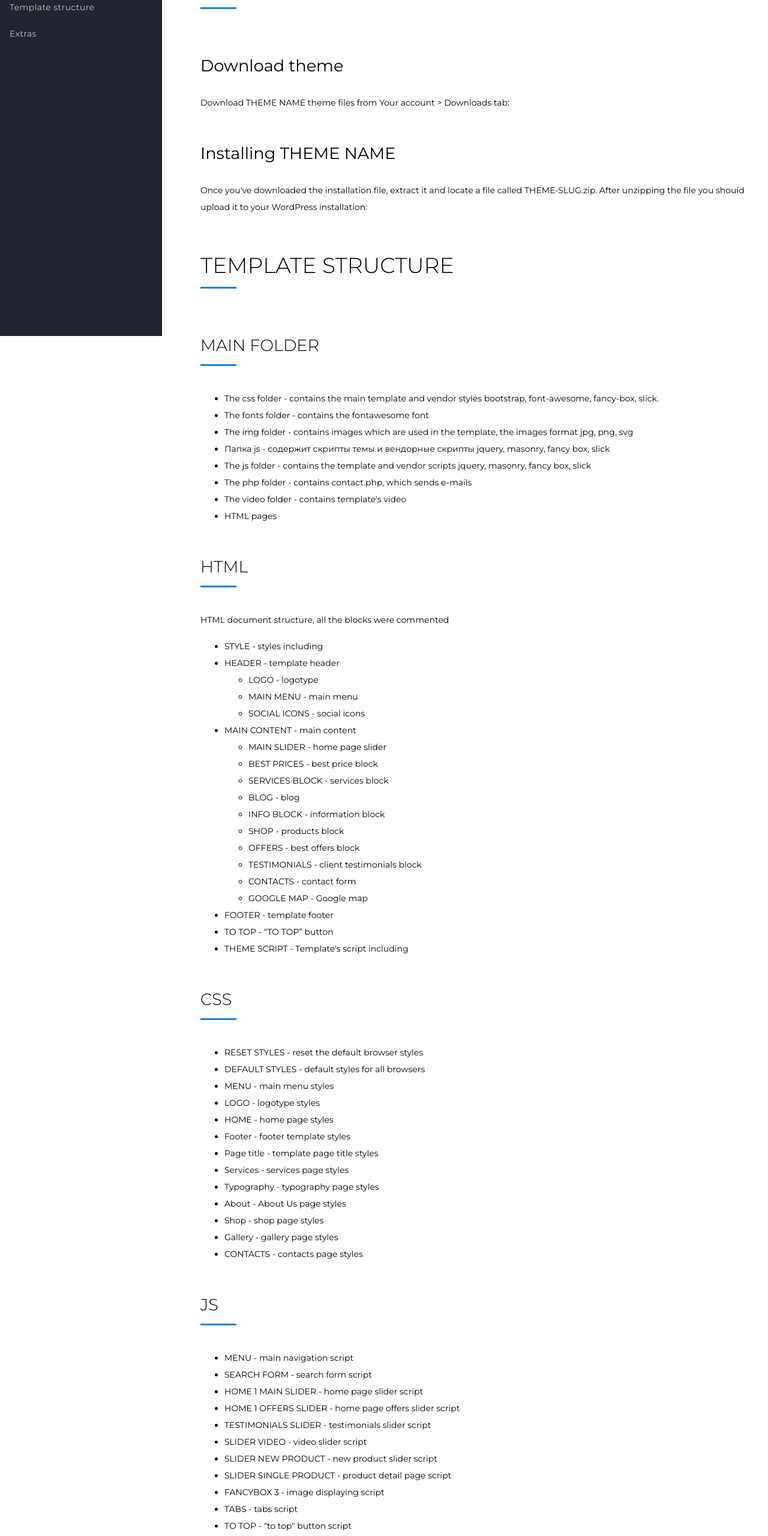
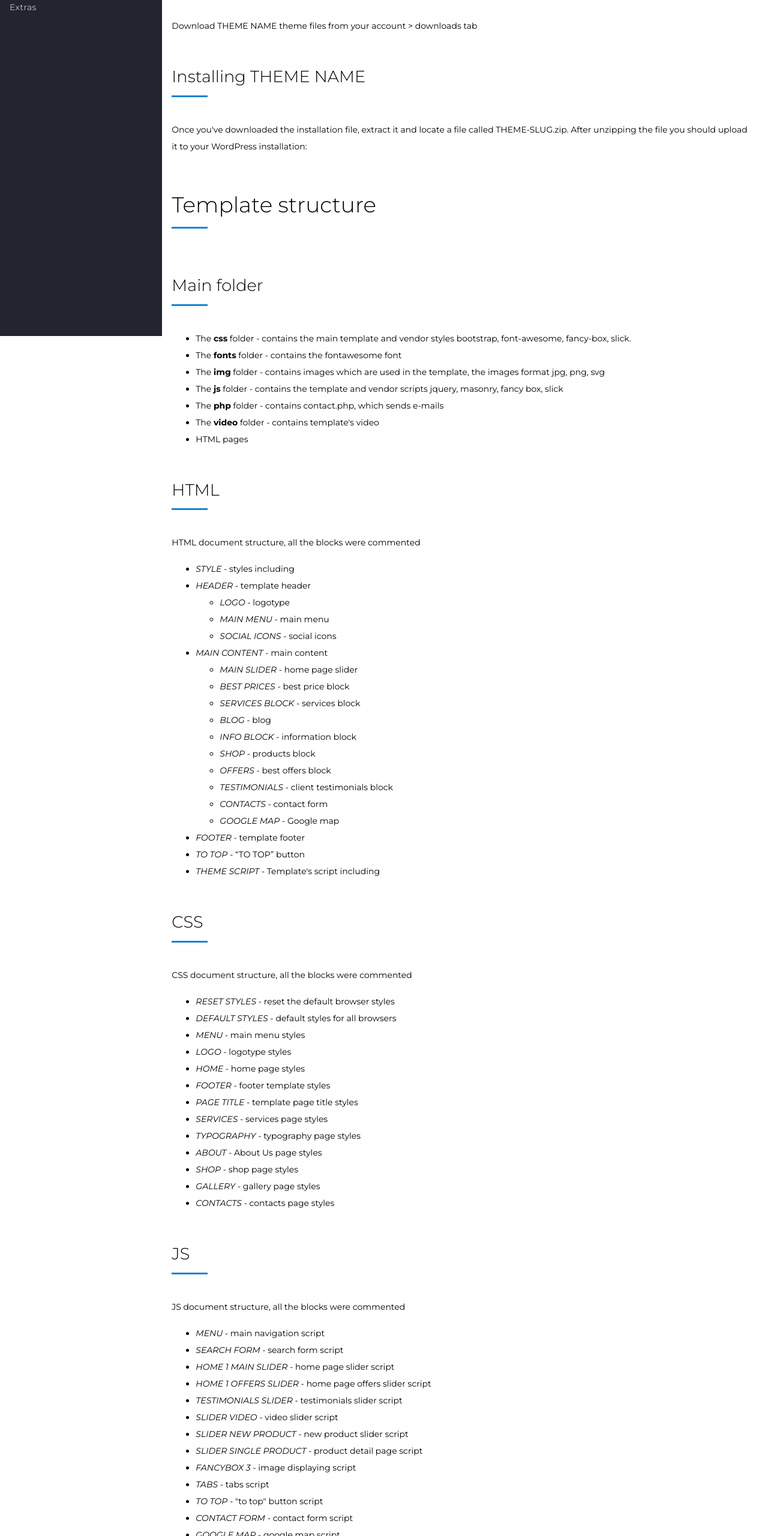
Before and after one commit to Rovadex-Studio/html-documentation, a plain HTML site: page index.html in a window 1280 px wide. Shown: the part 240-2800 px from the top of the page at 60% size. Drawn offline with Linux system fonts and the light colour scheme; a script that the page names is missing.

Commit message:
UPD: documentation

```diff
--- a/index.html
+++ b/index.html
@@ -1,6 +1,5 @@
 <!DOCTYPE html>
 <html lang="en">
-
 <head>
 	<meta charset="utf-8" />
 	<title>THEME NAME Documentation</title>
@@ -26,31 +25,15 @@
 						<h1 class="rx_nav_title">THEME NAME</h1>
 						<ul class="main-menu">
 							<li>
-							<a href="#getting_started" class="rx_link">Getting Started</a>
-						</li>
-						<li>
 								<a href="#installation" class="rx_link">Installation</a>
 							</li>
 							<li>
-							<a href="#0" class="rx_link">Template structure</a>
+								<a href="#template_structure" class="rx_link">Template Structure</a>
 								<ul class="sub-menu">
 									<li><a href="#html_structure" class="rx_link">HTML</a></li>
 									<li><a href="#css_structure" class="rx_link">CSS</a></li>
 									<li><a href="#js_structure" class="rx_link">JS</a></li>
 								</ul>
-
-<!-- 							<ul class="sub-menu">
-								<li><a href="#elementor" class="rx_link">Elementor</a></li>
-								<li><a href="#slider-revolution" class="rx_link">Slider Revolution</a></li>
-								<li><a href="#jetwidgets-for-elementor" class="rx_link">JetWidgets For Elementor</a></li>
-								<li><a href="#contact-form-7" class="rx_link">Contact Form 7</a></li>
-								<li><a href="#wp-gdpr-complian" class="rx_link">WP GDPR Compliance</a></li>
-								<li><a href="#rx-theme-assistant" class="rx_link">Rx Theme Assistant</a></li>
-								<li><a href="#rx-theme-wizard" class="rx_link">Rx Theme Wizard</a></li>
-								<li><a href="#live-demo-switcher" class="rx_link">Cherry Live Demo Mods Switcher</a></li>
-								<li><a href="#jet-data-importer" class="rx_link">Jet Data Importer </a></li>
-								<li><a href="#header-footer-elementor" class="rx_link">Header, Footer & Blocks for Elementor</a></li>
-							</ul> -->
 							</li>
 							<li>
 								<a href="#extras" class="rx_link">Extras</a>
@@ -62,201 +45,178 @@
 			<div class="rxt_content">
 				<div class="rxt_wrapper">
 					<div class="rxt_content_container">
-					<section><a href="#0" name="getting_started"></a>
-						<h2 class="rx_header_bottom_divider">Getting Started</h2>
-					</section>
-					<section><a href="" name="installation"></a>
-						<h2 class="rx_header_bottom_divider">Installation</h2>
-						<h3>Download theme</h3>
-						<p> Download THEME NAME theme files from Your account > Downloads tab: </p>
-						<h3>Installing THEME NAME</h3>
+						<section>
+							<h2 class="rx_header_bottom_divider" id="installation">Installation</h2>
+							<h3 class="rx_header_bottom_divider" >Download template</h3>
+							<p> Download THEME NAME theme files from your account > downloads tab</p>
+							<h3 class="rx_header_bottom_divider" >Installing THEME NAME</h3>
 							<p> Once you've downloaded the installation file, extract it and locate a file called THEME-SLUG.zip. After unzipping the file you should upload it to your WordPress installation: </p>
 						</section>
 
 						<section id="template_structure">
 							<h2 class="rx_header_bottom_divider">Template structure</h2>
-                        <a href="" name="template_structure"></a>
 							<h3 class="rx_header_bottom_divider">Main folder</h3>
 							<ul>
-                            <li>The css folder - contains the main template and vendor styles  bootstrap, font-awesome, fancy-box, slick.</li>
-                            <li>The fonts folder - contains the fontawesome font</li>
-                            <li>The img folder - contains images which are used in the template, the images format jpg, png, svg</li>
-                            <li>Папка  js - содержит скрипты темы и вендорные скрипты jquery, masonry, fancy box, slick</li>
-                            <li>The js folder - contains the template and vendor scripts jquery, masonry, fancy box, slick</li>
-                            <li>The php folder - contains contact.php, which sends e-mails</li>
-                            <li>The video folder - contains template's video</li>
+								<li>The <strong>css</strong> folder - contains the main template and vendor styles bootstrap, font-awesome, fancy-box, slick.</li>
+								<li>The <strong>fonts</strong> folder - contains the fontawesome font</li>
+								<li>The <strong>img</strong> folder - contains images which are used in the template, the images format jpg, png, svg</li>
+								<li>The <strong>js</strong> folder - contains the template and vendor scripts jquery, masonry, fancy box, slick</li>
+								<li>The <strong>php</strong> folder - contains contact.php, which sends e-mails</li>
+								<li>The <strong>video</strong> folder - contains template's video</li>
 								<li>HTML pages</li>
 							</ul>
 
-                        <a href="#0" name="html_structure"></a>
-                        <h3 class="rx_header_bottom_divider">HTML</h3>
+							<h3 id="html_structure" class="rx_header_bottom_divider">HTML</h3>
 							<p>HTML document structure, all the blocks were commented</p>
 							<ul>
-                            <li>STYLE - styles including</li>
-                            <li>HEADER - template header
+								<li><i>STYLE</i> - styles including</li>
+								<li><i>HEADER</i> - template header
 									<ul>
-                                    <li>LOGO - logotype</li>
-                                    <li>MAIN MENU - main menu</li>
-                                    <li>SOCIAL ICONS - social icons</li>
+										<li><i>LOGO</i> - logotype</li>
+										<li><i>MAIN MENU</i> - main menu</li>
+										<li><i>SOCIAL ICONS</i> - social icons</li>
 									</ul>
 								</li>
-                            <li>MAIN CONTENT - main content
+								<li><i>MAIN CONTENT</i> - main content
 									<ul>
-                                    <li>MAIN SLIDER - home page slider</li>
-                                    <li>BEST PRICES - best price block</li>
-                                    <li>SERVICES BLOCK - services block</li>
-                                    <li>BLOG - blog</li>
-                                    <li>INFO BLOCK - information block</li>
-                                    <li>SHOP  - products block</li>
-                                    <li>OFFERS - best offers block</li>
-                                    <li>TESTIMONIALS - client testimonials block </li>
-                                    <li>CONTACTS - contact form</li>
-                                    <li>GOOGLE MAP - Google map</li>
+										<li><i>MAIN SLIDER</i> - home page slider</li>
+										<li><i>BEST PRICES</i> - best price block</li>
+										<li><i>SERVICES BLOCK</i> - services block</li>
+										<li><i>BLOG</i> - blog</li>
+										<li><i>INFO BLOCK</i> - information block</li>
+										<li><i>SHOP</i> - products block</li>
+										<li><i>OFFERS</i> - best offers block</li>
+										<li><i>TESTIMONIALS</i> - client testimonials block </li>
+										<li><i>CONTACTS</i> - contact form</li>
+										<li><i>GOOGLE MAP</i> - Google map</li>
 									</ul>
 								</li>
-                            <li>FOOTER - template footer</li>
-                            <li>TO TOP - “TO TOP” button</li>
-                            <li>THEME SCRIPT - Template's script including</li>
+								<li><i>FOOTER</i> - template footer</li>
+								<li><i>TO TOP</i> - “TO TOP” button</li>
+								<li><i>THEME SCRIPT</i> - Template's script including</li>
 							</ul>
 
-                        <a href="" name="css_structure"></a>
-                        <h3 class="rx_header_bottom_divider">CSS</h3>
+							<h3 id="css_structure" class="rx_header_bottom_divider">CSS</h3>
+							<p>CSS document structure, all the blocks were commented</p>
 							<ul>
-                            <li>RESET STYLES - reset the default browser styles</li>
-                            <li>DEFAULT STYLES - default styles for all browsers</li>
-                            <li>MENU - main menu styles</li>
-                            <li>LOGO - logotype styles</li>
-                            <li>HOME - home page styles</li>
-                            <li>Footer - footer template styles</li>
-                            <li>Page title - template page title styles </li>
-                            <li>Services - services page styles</li>
-                            <li>Typography - typography page styles</li>
-                            <li>About - About Us page styles</li>
-                            <li>Shop - shop page styles</li>
-                            <li>Gallery - gallery page styles</li>
-                            <li>CONTACTS - contacts page styles</li>
+								<li><i>RESET STYLES</i> - reset the default browser styles</li>
+								<li><i>DEFAULT STYLES</i> - default styles for all browsers</li>
+								<li><i>MENU</i> - main menu styles</li>
+								<li><i>LOGO</i> - logotype styles</li>
+								<li><i>HOME</i> - home page styles</li>
+								<li><i>FOOTER</i> - footer template styles</li>
+								<li><i>PAGE TITLE</i> - template page title styles </li>
+								<li><i>SERVICES</i> - services page styles</li>
+								<li><i>TYPOGRAPHY</i> - typography page styles</li>
+								<li><i>ABOUT</i> - About Us page styles</li>
+								<li><i>SHOP</i> - shop page styles</li>
+								<li><i>GALLERY</i> - gallery page styles</li>
+								<li><i>CONTACTS</i> - contacts page styles</li>
 							</ul>
 
-                        <a href="" name="js_structure"></a>
-                        <h3 class="rx_header_bottom_divider">JS</h3>
+							<h3 id="js_structure" class="rx_header_bottom_divider">JS</h3>
+							<p>JS document structure, all the blocks were commented</p>
 							<ul>
-                            <li>MENU - main navigation script</li>
-                            <li>SEARCH FORM - search form script</li>
-                            <li>HOME 1 MAIN SLIDER - home page slider script</li>
-                            <li>HOME 1 OFFERS SLIDER - home page offers slider script</li>
-                            <li>TESTIMONIALS SLIDER - testimonials slider script</li>
-                            <li>SLIDER VIDEO - video slider script </li>
-                            <li>SLIDER NEW PRODUCT - new product slider script</li>
-                            <li>SLIDER SINGLE PRODUCT - product detail page script</li>
-                            <li>FANCYBOX 3 - image displaying script</li>
-                            <li>TABS - tabs script</li>
-                            <li>TO TOP - "to top" button script</li>
-                            <li>CONTACT FORM - contact form script</li>
-                            <li>Google map - google map script</li>
+								<li><i>MENU</i> - main navigation script</li>
+								<li><i>SEARCH FORM</i> - search form script</li>
+								<li><i>HOME 1 MAIN SLIDER</i> - home page slider script</li>
+								<li><i>HOME 1 OFFERS SLIDER</i> - home page offers slider script</li>
+								<li><i>TESTIMONIALS SLIDER</i> - testimonials slider script</li>
+								<li><i>SLIDER VIDEO</i> - video slider script </li>
+								<li><i>SLIDER NEW PRODUCT</i> - new product slider script</li>
+								<li><i>SLIDER SINGLE PRODUCT</i> - product detail page script</li>
+								<li><i>FANCYBOX 3</i> - image displaying script</li>
+								<li><i>TABS</i> - tabs script</li>
+								<li><i>TO TOP</i> - "to top" button script</li>
+								<li><i>CONTACT FORM</i> - contact form script</li>
+								<li><i>GOOGLE MAP</i> - google map script</li>
 							</ul>
 						</section>
 
 						<section>
 							<h2 class="rx_header_bottom_divider">Fonts</h2>
 							<p>Fonts including in the header</p>
+							<code class="prettyprint language-html">
+								&lt;link type="text/css" rel="stylesheet" href="font_reference"&gt;
+							</code>
 						</section>
 
 						<section>
 							<h2 class="rx_header_bottom_divider">Icons</h2>
 							<p>
-                            For the icons presentation the fontawesome - v4.7.0. are used. <br>Header font including are processing by following construction:
+								For the icons presentation the <a href="https://fontawesome.com/v4.7.0/">Fontawesome - v4.7.0</a> are used. <br>Header font including are processing by following construction:
+							</br></br><code class="prettyprint language-html">
 								&lt;link rel="stylesheet" href="css/font-awesome.min.css"&gt;
+							</code>
 						</p>
 					</section>
 
 					<section>
 						<h2 class="rx_header_bottom_divider">Contact form</h2>
 						<p>
-                            In order to setup the contact form and start using it you just need to open the  php\contact.php file and find the $address variable that define your e-mail address. <br>
-                            Please note, that contact form should be uploaded to the server
+							In order to setup the contact form and start using it you just need to open the <strong>php\contact.php</strong> file and find the <code>$address</code> variable that define your e-mail address. <br>
+							<div class="alert alert-danger">Please note, that contact form should be uploaded to the server</div>
 						</p>
 					</section>
 
 					<section>
 						<h2 class="rx_header_bottom_divider">Google Map</h2>
-                        <p>
-                            In order to setup the google maps you need to process with the following steps:
-                        </p>
+						<p>In order to setup the google maps you need to process with the following steps:</p>
 						<ul>
 							<li>
-                                Find the folowing string in HTML file and specify your key - &lt;script src="https://maps.googleapis.com/maps/api/js?key=you_googlemap_key"&gt;&lt;/script&gt;<br>
-                                To obtain the key you should preliminary refer to the <a href="https://developers.google.com/maps/documentation/javascript/get-api-key">official documentation</a>
+								Find the folowing string in HTML file and specify your key
+							</br></br><code class="prettyprint language-html">&lt;script src="https://maps.googleapis.com/maps/api/js?key=you_googlemap_key"&gt;&lt;/script&gt;</code></br></br>
+							To obtain the key you should preliminary refer to the <a href="https://developers.google.com/maps/documentation/javascript/get-api-key" target="_blank">official documentation</a>
 						</li>
 						<li>
-                                Для установки марке, нужно открыть файл scripts.js и найти код
-                                To define the marker, open the scripts.js file anf find the following code:
-                                <code>
-                                    <pre>
-    var marker = new google.maps.Marker({
+							To define the marker, open the scripts.js file anf find the following code:<br><br>
+							<code class="prettyprint language-javascript">var marker = new google.maps.Marker({
 								position: new google.maps.LatLng(40.6401038, -73.9495823),
 								map: map,
 								icon: 'img/icon-map.png'
-    });
-                                    </pre>
-                                </code>
-                                In the “position” variable define the google map coordinates
+							});</code></br></br>
+							In the <strong>position</strong> variable define the google map coordinates
 						</li>
 						<li>
-                                To get more detailed information please read the <a href="https://cloud.google.com/maps-platform/"> official documentation </a>
+							To get more detailed information please read the <a href="https://cloud.google.com/maps-platform/" target="_blank">official documentation </a>
 						</li>
 					</ul>
 				</section>
 
 				<section>
 					<h2 class="rx_header_bottom_divider">Sources & Credits</h2>
-                        <h3>Icons</h3>
+					<h3 class="rx_header_bottom_divider" >Icons</h3>
 					<a href="https://fontawesome.com/v4.7.0/icons">Fontawesome</a>
 
-                        <h3>Java Script</h3>
+					<h3 class="rx_header_bottom_divider" >Java Script</h3>
 					<a href="https://jquery.com">JQuery</a><br>
-                        <a href="http://fancyapps.com/fancybox/3/">Fancybox</a>
-                        <a href="http://masonry.desandro.com">Masonry</a>
-                        <a href="https://kenwheeler.github.io/slick/">Slick</a>
+					<a href="http://fancyapps.com/fancybox/3/">Fancybox</a><br>
+					<a href="http://masonry.desandro.com">Masonry</a><br>
+					<a href="https://kenwheeler.github.io/slick/">Slick</a><br>
 				</section>
 
 				<section><a href="#0" name="extras"></a>
 					<h2 class="rx_header_bottom_divider">Extras</h2>
-						<p> Additional information </p>
-						<h3>
-							Licence
-						</h3>
+					<h3 class="rx_header_bottom_divider" >Licence</h3>
 					<p> There are two licence option before theme purchasing you may choose more appropriate for your case: </p>
-						<h4>
-							The Regular License
-						</h4>
+
+					<h4 class="rx_header_bottom_divider">The Regular License</h4>
 					<p> You are able to use current theme to create one single product (site) for you.</p>
-						<h4>
-							The Extended License.
-						</h4>
+
+					<h4 class="rx_header_bottom_divider">The Extended License.</h4>
 					<p> You are able to resell the single product to other clients. Is required if the end user must pay to use the end product.</p>
-						<!--<p> Here are <a href="https://themeforest.net/licenses/standard?license=regular" target="_blank">details</a><br> Please note, the billing, licensing terms and process is totally controlled by Envato (ThemeForest) </p>-->
-						<h3>
-							Package
-						</h3>
-						<h4>
-							THEME-SLUG.zip
-						</h4>
-						<p> This file located inside the THEME NAME Theme folder, this is the installable WordPress file you'll need to install or update THEME NAME manually. </p>
-						<h4>
-							THEME-SLUG-child-theme.zi
-						</h4>
-						<p> This file located inside the theme package folder, this is a child theme you can use to make changes to THEME NAME's core theme files. In case of theme modifying We strongly recommend to use the Child Theme then. That way, when the parent theme is updated, your modifications are preserved. You don't have to create your own child theme, just use the particular one zipped child theme. </p>
-						<h4>
-							documentation.html
-						</h4>
+
+					<h3 class="rx_header_bottom_divider" >Package</h3>
+					<h4 class="rx_header_bottom_divider">THEME-SLUG.zip</h4>
+					<p></p>
+
+					<h4 class="rx_header_bottom_divider">documentation.html</h4>
 					<p> This file located inside the THEME NAME Theme folder and contains link to the user documentation. </p>
 					<div class="alert alert-danger"> Please note, we do not provide PSD, clipart images, audio and video files due to author’s rights. In case if you need PSD files we can provide them by request.</div>
-						<h3>
-							Support
-						</h3>
-						<p> Our themes comes with complimentary support. If you have any questions related to theme defects, please visit our <a href="https://rovadex.ticksy.com/">Support Desk</a>. <h3>
-							Our Partners
-						</h3>
+
+					<h3 class="rx_header_bottom_divider" >Support</h3>
+					<p> Our themes comes with complimentary support. If you have any questions related to theme defects, please visit our <a href="https://rovadex.ticksy.com/">Support Desk</a>.
+						<h3 class="rx_header_bottom_divider" >Our Partners</h3>
 						<p> We will help you choose the best web hosting plan and even move your site for you. Here are our partners: </p>
 						<ul>
 							<li>
@@ -269,9 +229,7 @@
 								<a href="http://depositphotos.com?ref=15185480" title="Deposit Photos">Deposit Photos</a>
 							</li>
 						</ul>
-							<h3>
-							We are Social
-						</h3>
+						<h3 class="rx_header_bottom_divider" >We are Social</h3>
 						<ul>
 							<li>
 								<a href="https://twitter.com/RovadexStudio/" title="Twitter">Twitter</a>
@@ -286,9 +244,6 @@
 								<a href="https://www.linkedin.com/company/rovadex-com/" title="LinkedIn">Linked In</a>
 							</li>
 						</ul>
-							<!--
-						<p> Our themes comes with complimentary support. If you have any questions related to theme defects, please visit our <a href="https://themeforest.net/user/rovadex">profile page</a> or ask question <a href="https://rovadex.ticksy.com/">Support Desk</a>. If you have a more general question relating to the themes on ThemeForest, you might consider visiting the forums and asking your question in the "Item Discussion" section.</p>
-						-->
 					</section>
 				</div>
 			</div>
@@ -298,7 +253,7 @@
 	<script src="https://cdnjs.cloudflare.com/ajax/libs/tether/1.4.0/js/tether.min.js" integrity="sha384-DztdAPBWPRXSA/3eYEEUWrWCy7G5KFbe8fFjk5JAIxUYHKkDx6Qin1DkWx51bBrb" crossorigin="anonymous"></script>
 	<script src="js/bootstrap.min.js"></script>
 	<script src="js/jquery.magnific-popup.min.js"></script>
+	<script src="https://cdn.jsdelivr.net/gh/google/code-prettify@master/loader/run_prettify.js"></script>
 	<script src="js/documentation.js"></script>
 </body>
-
 </html>
```
Also changed, not shown: css/style.css. Lines whose indentation alone changed are shown as unchanged.
